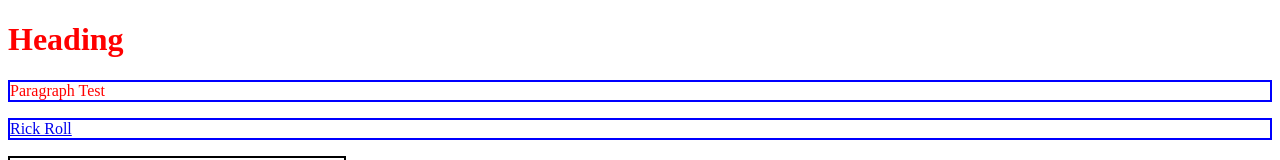
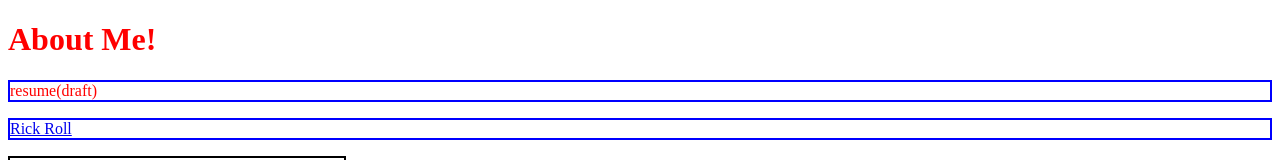
Before and after one commit to GlassHammerMaster/GlassHammerMaster.github.io, a plain HTML site: page index.html in a window 1280 px wide. Shown: the top 160 px of the page. Drawn offline with Linux system fonts and the light colour scheme.

Commit message:
altered code for website readability

```diff
--- a/index.html
+++ b/index.html
@@ -6,9 +6,9 @@
 </head>
 <body>
 
-<h1>Heading</h1>
+<h1>About Me!</h1>
 
-<p>Paragraph Test</p>
+<p>resume(draft)</p>
 <p title="In case you couldn't tell, I'm a 17 year old dude."> <a href="https://www.youtube.com/watch?v=dQw4w9WgXcQ">Rick Roll</a></p>
 
 <img src="pfp.png" alt="image of a poorly drawn stick figure holding a computer">
```
Also changed, not shown: 2 other files.
